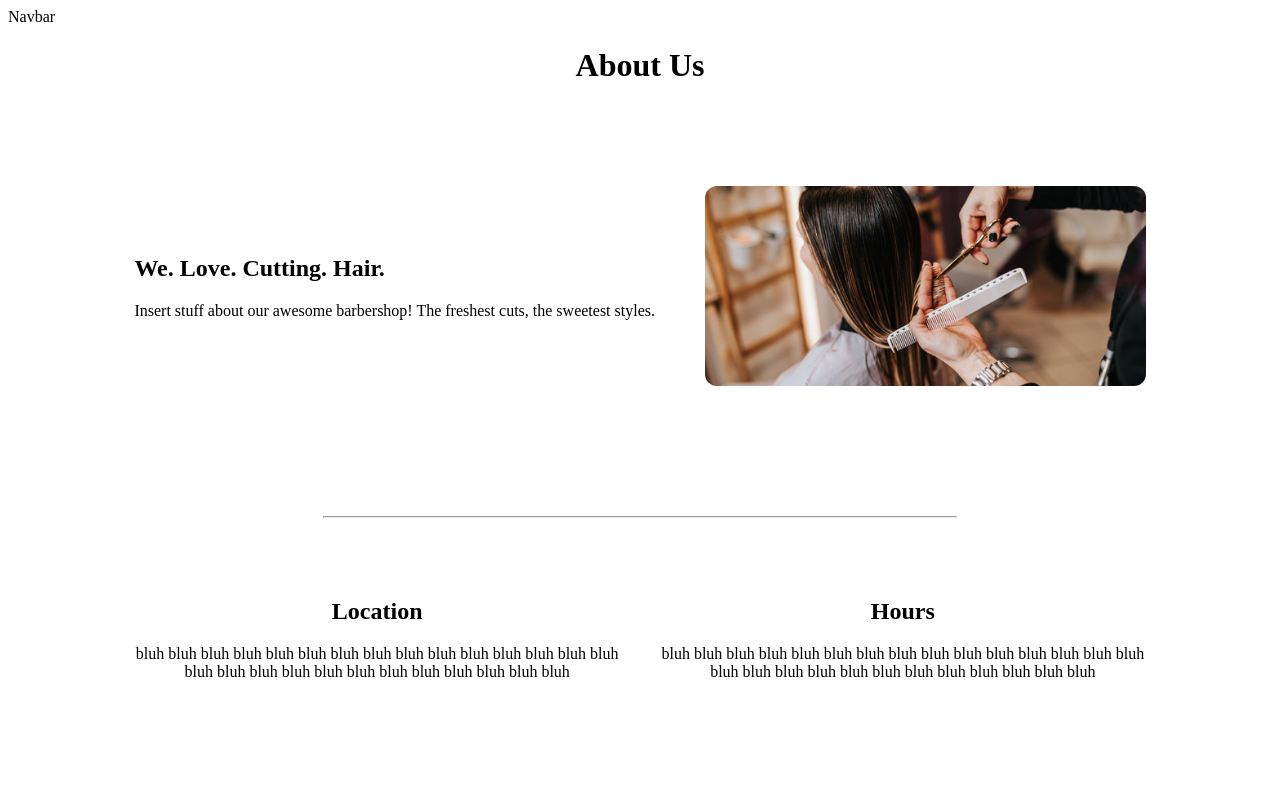
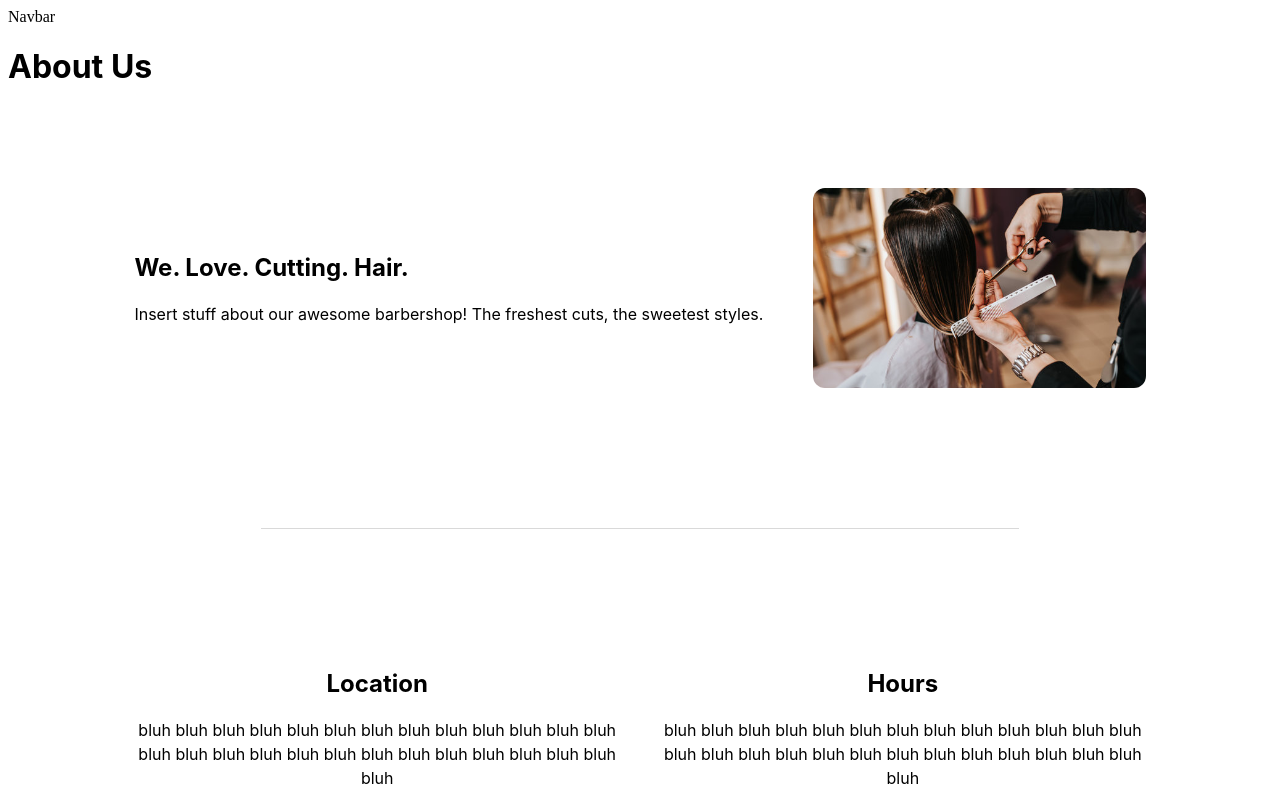
Before and after one commit to seamuscon8/Team4Hack4Impact, a Next.js app: page /about in a window 1280 px wide. Shown: the top 800 px of the page. Built offline with nearby package versions, Linux system fonts and the light colour scheme.

Commit message:
feat: update about page styles and structure for improved readability

```diff
--- a/src/app/about/about-page.module.css
+++ b/src/app/about/about-page.module.css
@@ -1,7 +1,19 @@
+.heading {
+  font-family: "Inter", sans-serif;
+  font-weight: 700;
+}
+
+.paragraph {
+  font-family: "Inter", sans-serif;
+  line-height: 1.5;
+  font-size: 1rem;
+}
+
 .hrSpacing {
-  margin: auto;
-  margin-top: 50px;
-  width: 50%;
+  width: 60%;
+  margin: 60px auto;
+  border: none;
+  border-top: 1px solid rgba(0, 0, 0, 0.15);
 }
 
 .centerText {
--- a/src/app/about/page.tsx
+++ b/src/app/about/page.tsx
@@ -15,11 +15,11 @@ export default function About() {
     <main>
       <Navbar />
       {/* Barbershop Description */}
-      <h1 className={styles.centerText}>About Us</h1>
+      <h1 className={styles.heading}>About Us</h1>
       <div className={styles.aboutContent}>
         <section>
-          <h2>We. Love. Cutting. Hair.</h2>
-          <p className={styles.aboutText}>
+          <h2 className={styles.heading}>We. Love. Cutting. Hair.</h2>
+          <p className={styles.paragraph}>
             Insert stuff about our awesome barbershop! The freshest cuts, the sweetest styles.
           </p>
         </section>
@@ -36,15 +36,15 @@ export default function About() {
       <hr className={styles.hrSpacing} />
       <div className={styles.contactInfo}>
         <section>
-          <h2>Location</h2>
-          <p>
+          <h2 className={styles.heading}>Location</h2>
+          <p className={styles.paragraph}>
             bluh bluh bluh bluh bluh bluh bluh bluh bluh bluh bluh bluh bluh bluh bluh bluh bluh bluh bluh bluh bluh
             bluh bluh bluh bluh bluh bluh
           </p>
         </section>
         <section>
-          <h2>Hours</h2>
-          <p>
+          <h2 className={styles.heading}>Hours</h2>
+          <p className={styles.paragraph}>
             bluh bluh bluh bluh bluh bluh bluh bluh bluh bluh bluh bluh bluh bluh bluh bluh bluh bluh bluh bluh bluh
             bluh bluh bluh bluh bluh bluh
           </p>
@@ -53,7 +53,7 @@ export default function About() {
 
       {/* List of Barbers */}
       <hr className={styles.hrSpacing} />
-      <h1 className={styles.centerText}>Meet our Barbers:</h1>
+      <h1 className={styles.heading}>Meet our Barbers:</h1>
       <div className={styles.aboutBarbers}>
         {barbers.map((b) => (
           <BarberCard key={b.name} barber={b} />
```
